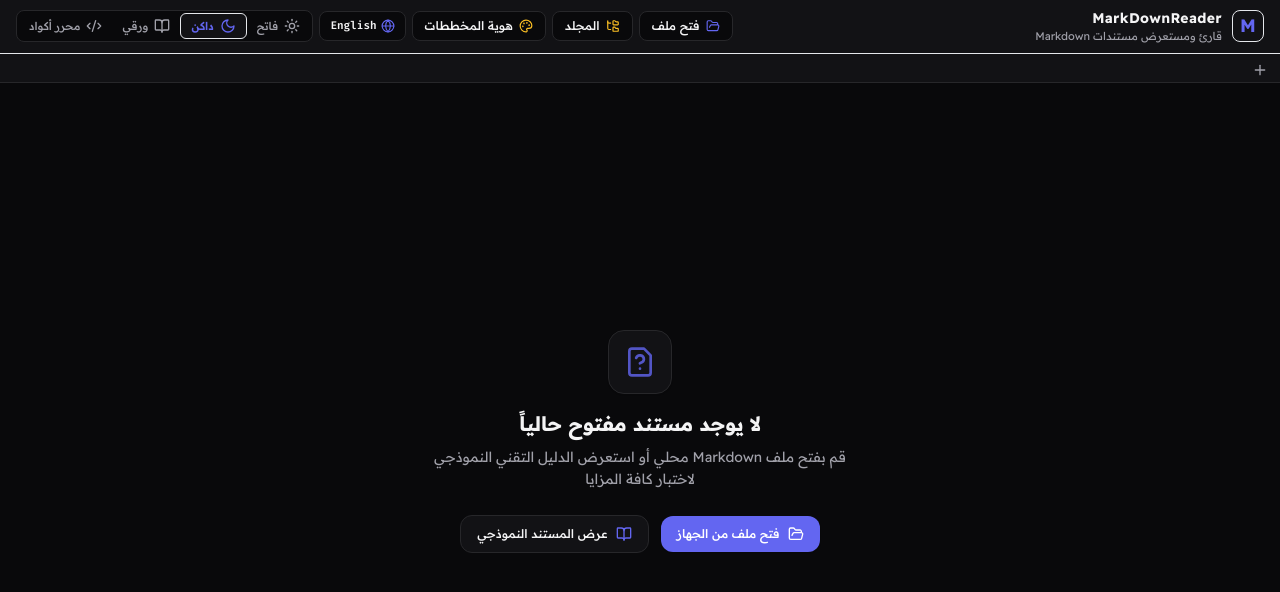
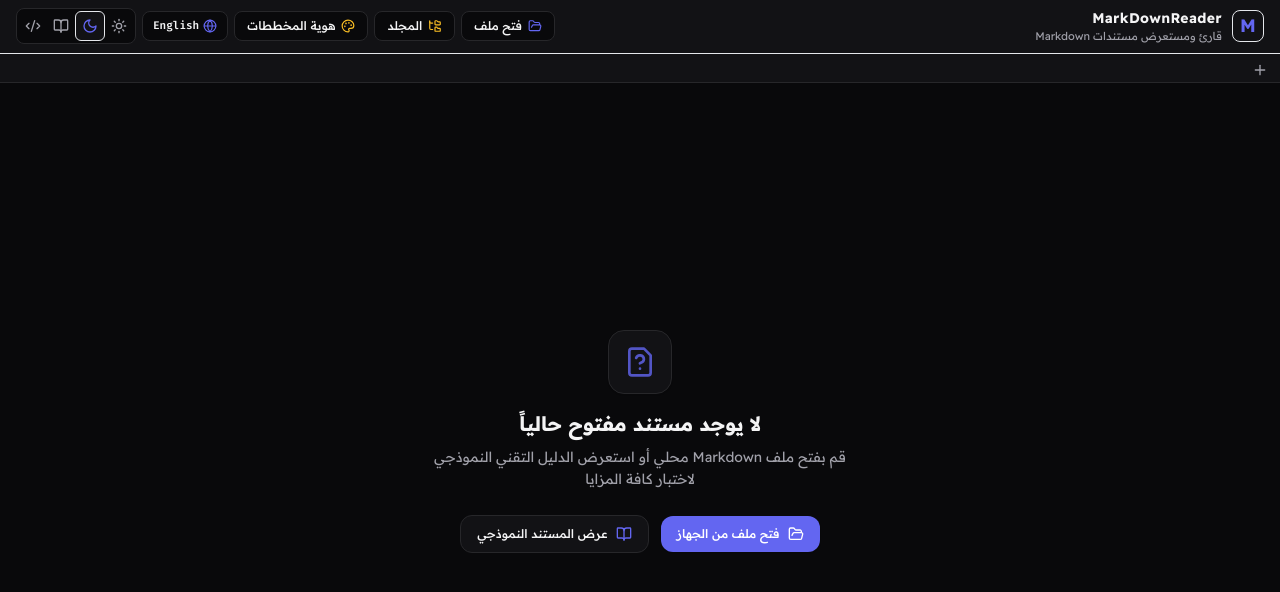
Before and after one commit to wabdelgilil/markDownReader, a React (Vite) app: page / in a window 1280 px wide. Shown: the top 592 px of the page. Built offline with nearby package versions, Linux system fonts and the light colour scheme; what markmap-lib would draw is missing.

Commit message:
style: display icon-only buttons for theme switcher in navigation bar

```diff
--- a/src/ui/components/Navbar.tsx
+++ b/src/ui/components/Navbar.tsx
@@ -291,15 +291,15 @@ export const Navbar: React.FC<NavbarProps> = ({
               <button
                 key={opt.id}
                 onClick={() => onThemeChange(opt.id)}
-                className={`flex items-center gap-1.5 px-2.5 py-1 rounded-md text-xs font-medium transition-all cursor-pointer ${
+                className={`flex items-center justify-center p-1.5 rounded-md text-xs font-medium transition-all cursor-pointer ${
                   currentTheme === opt.id
                     ? 'bg-theme-surface text-theme-accent shadow-xs border border-theme-border/80 font-semibold'
                     : 'text-theme-muted hover:text-theme-text'
                 }`}
                 title={opt.label}
+                aria-label={opt.label}
               >
                 {opt.icon}
-                <span className="hidden lg:inline text-[11px]">{opt.label}</span>
               </button>
             ))}
           </div>
```
